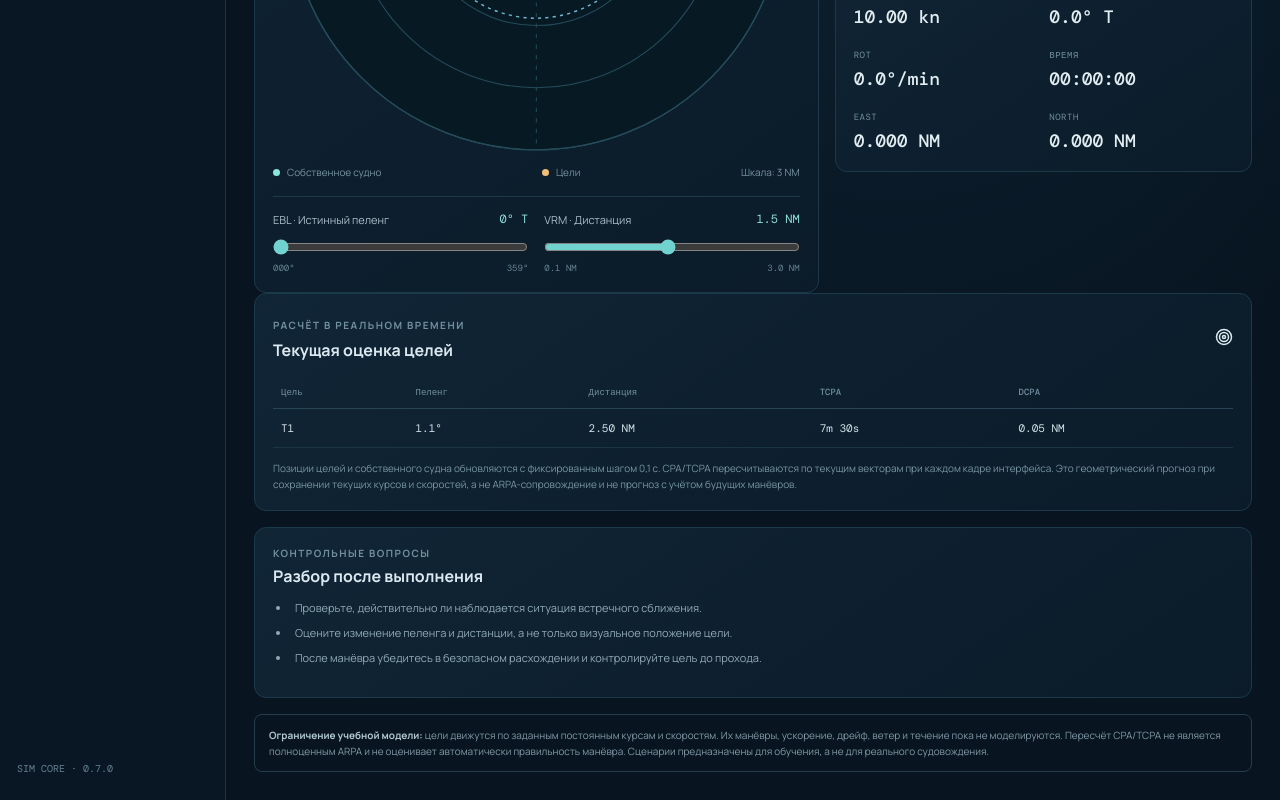
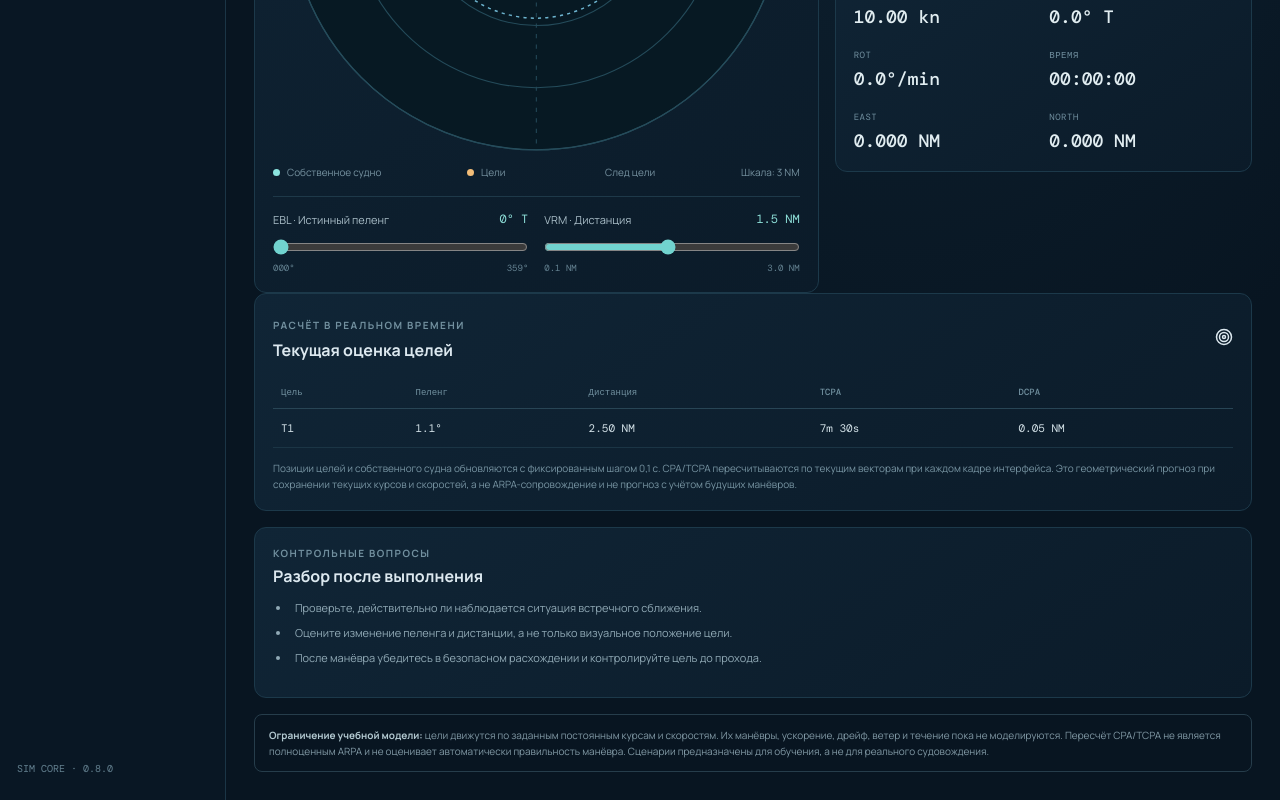
Before and after one commit to quvok/OpenOOW, a React (Vite) app: page / in a window 1280 px wide. Shown: the part 901-1701 px from the top of the page. Built offline with nearby package versions, Linux system fonts and the light colour scheme.

Commit message:
ui(radar): label historical contact trails and release version

```diff
--- a/src/ui/App.tsx
+++ b/src/ui/App.tsx
@@ -158,7 +158,7 @@ export default function App() {
       <div className="side-link active"><Gauge size={17}/>Динамика судна</div>
       <div className="side-link"><Anchor size={17}/>Маневрирование</div>
       <div className="side-link"><Waves size={17}/>Внешняя среда</div>
-      <div className="sidebar-foot">SIM CORE · 0.7.0</div>
+      <div className="sidebar-foot">SIM CORE · 0.8.0</div>
     </aside>
     <section className="workspace">
       <header className="topbar">
@@ -229,7 +229,7 @@ export default function App() {
             <g transform={"translate(" + x + " " + y + ") rotate(" + ship.headingDeg + ")"}><path d="M0 -18 L10 15 L0 9 L-10 15 Z" className="own-ship"/></g>
             <text x="260" y="28">N</text><text x="260" y="270">OWN SHIP</text>
           </svg>
-          <div className="radar-legend"><span><i className="dot own-dot"/>Собственное судно</span><span><i className="dot target-dot"/>Цели</span><span>Шкала: 3 NM</span></div>
+          <div className="radar-legend"><span><i className="dot own-dot"/>Собственное судно</span><span><i className="dot target-dot"/>Цели</span><span><i className="dot trail-dot"/>След цели</span><span>Шкала: 3 NM</span></div>
           <div className="radar-tools">
             <div className="radar-tool"><div className="control-title"><label htmlFor="ebl-bearing">EBL · Истинный пеленг</label><strong>{eblBearingDeg.toFixed(0)}° T</strong></div><input id="ebl-bearing" type="range" min="0" max="359" step="1" value={eblBearingDeg} onChange={(event) => setEblBearingDeg(Number(event.target.value))}/><div className="range-labels"><span>000°</span><span>359°</span></div></div>
             <div className="radar-tool"><div className="control-title"><label htmlFor="vrm-range">VRM · Дистанция</label><strong>{vrmRangeNm.toFixed(1)} NM</strong></div><input id="vrm-range" type="range" min="0.1" max="3" step="0.1" value={vrmRangeNm} onChange={(event) => setVrmRangeNm(Number(event.target.value))}/><div className="range-labels"><span>0.1 NM</span><span>3.0 NM</span></div></div>
```
